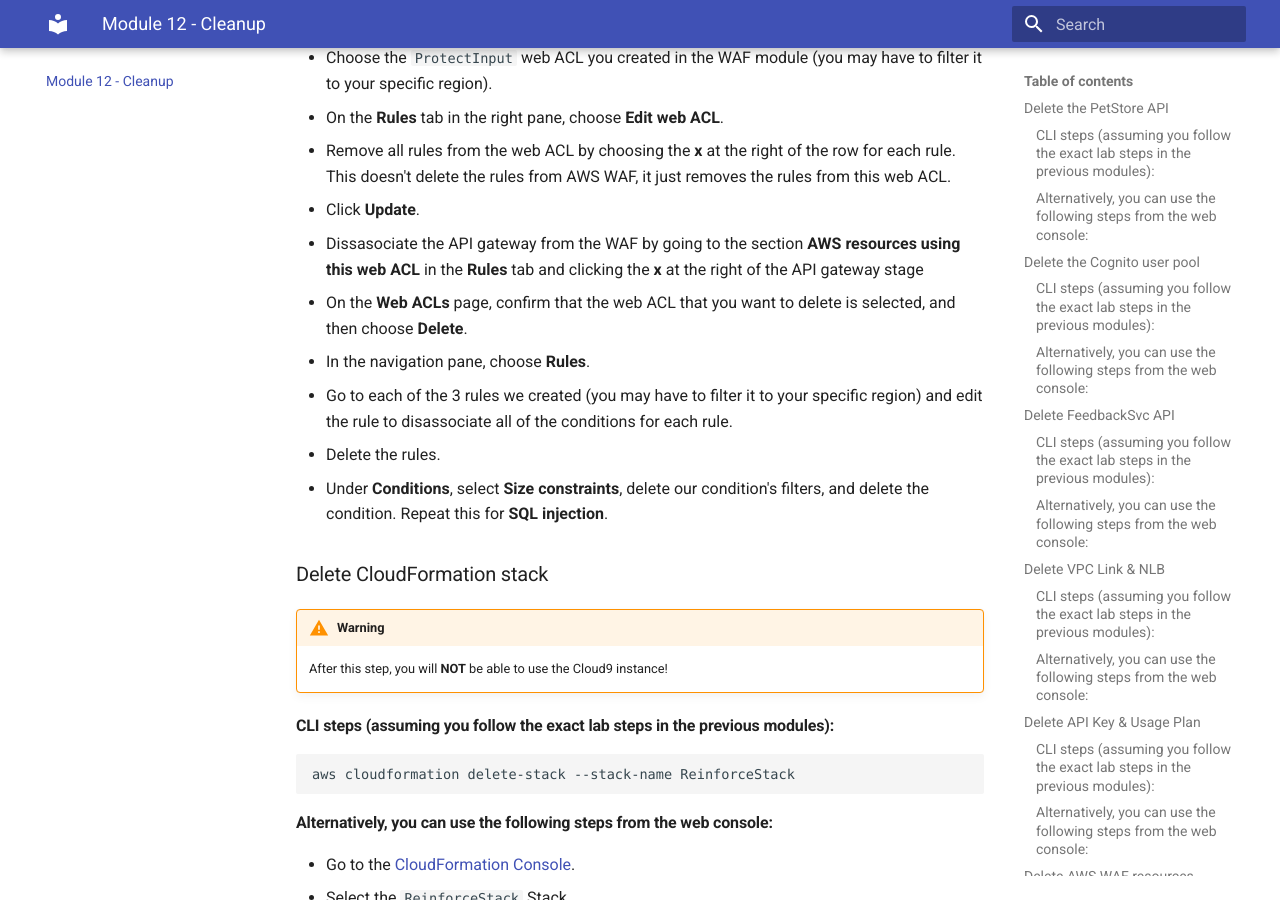
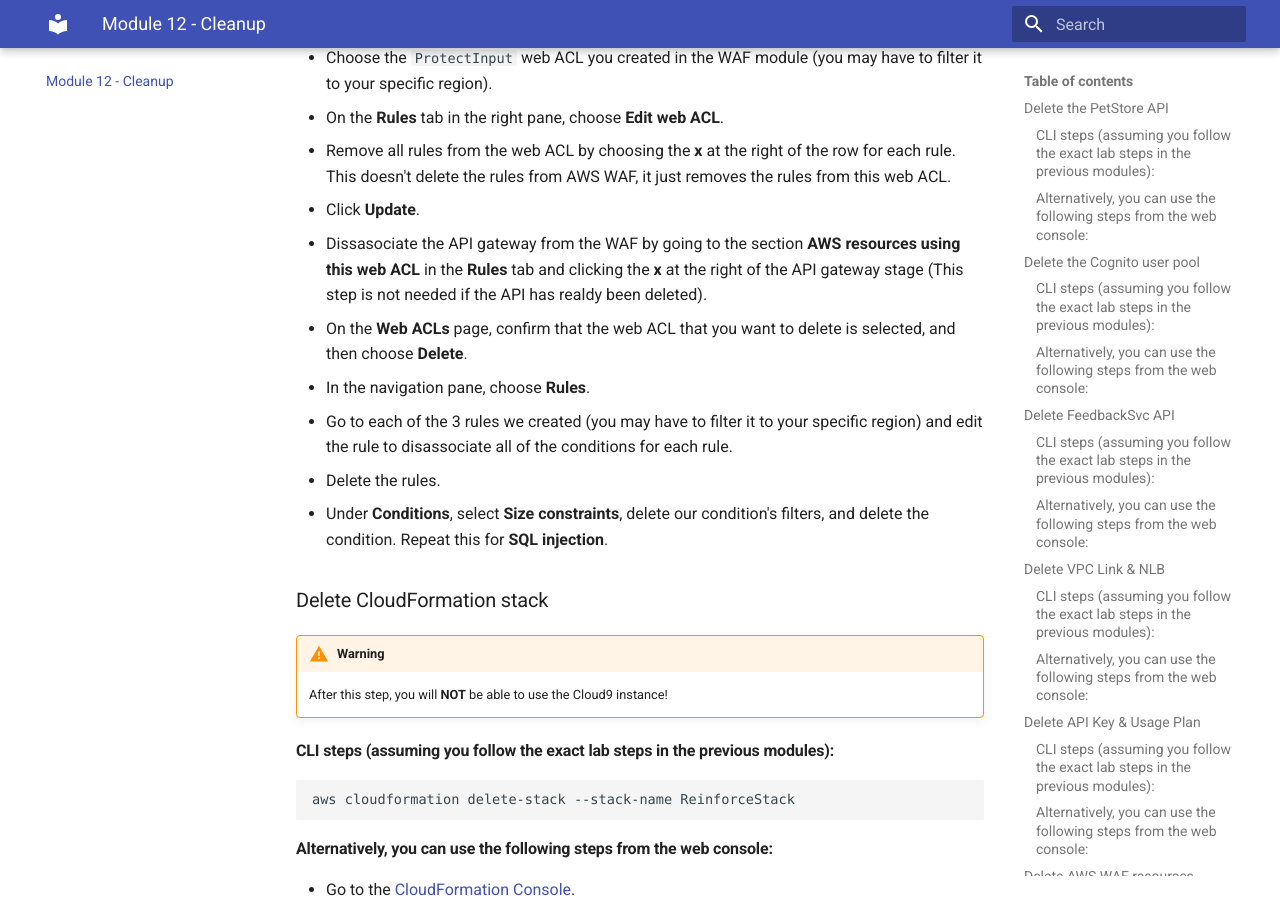
Before and after one commit to xiangshen-dk/workshop-building-secure-apis, an MkDocs documentation site: the page built from docs/cleanup.md, in a window 1280 px wide and 900 px high, scrolled down 5164 px. Built offline with MkDocs 1.6.1 and Material for MkDocs 9.7.7, drawn with Linux system fonts in a browser that asks for light colours; some web fonts are replaced.

Commit message:
minor change for cleanup

```diff
--- a/docs/cleanup.md
+++ b/docs/cleanup.md
@@ -223,7 +223,7 @@ aws waf-regional delete-rate-based-rule --rule-id $RequestFloodRule --change-tok
 * On the **Rules** tab in the right pane, choose **Edit web ACL**.
 * Remove all rules from the web ACL by choosing the **x** at the right of the row for each rule. This doesn't delete the rules from AWS WAF, it just removes the rules from this web ACL.
 * Click **Update**.
-* Dissasociate the API gateway from the WAF by going to the section **AWS resources using this web ACL** in the **Rules** tab and clicking the  **x** at the right of the API gateway stage
+* Dissasociate the API gateway from the WAF by going to the section **AWS resources using this web ACL** in the **Rules** tab and clicking the  **x** at the right of the API gateway stage (This step is not needed if the API has realdy been deleted).
 * On the **Web ACLs** page, confirm that the web ACL that you want to delete is selected, and then choose **Delete**.
 * In the navigation pane, choose **Rules**.
 * Go to each of the 3 rules we created (you may have to filter it to your specific region) and edit the rule to disassociate all of the conditions for each rule.
```
